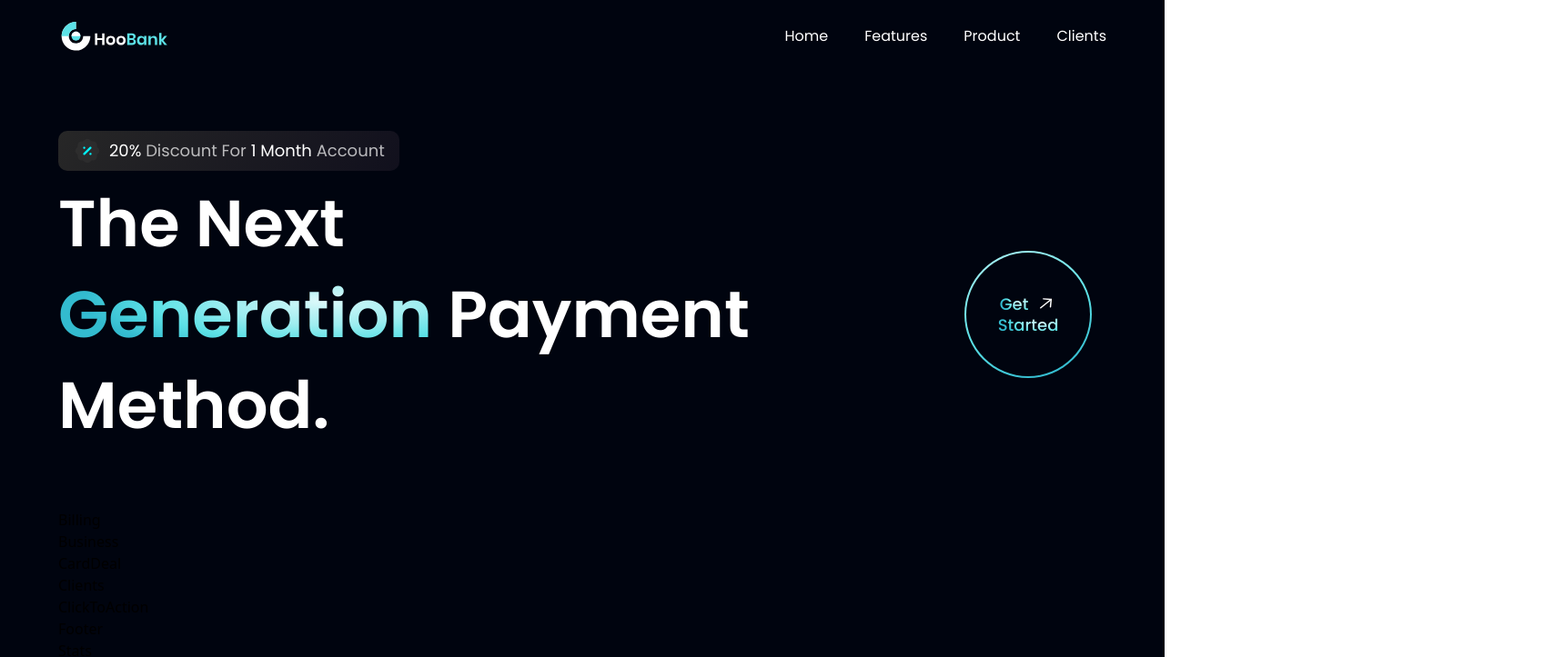
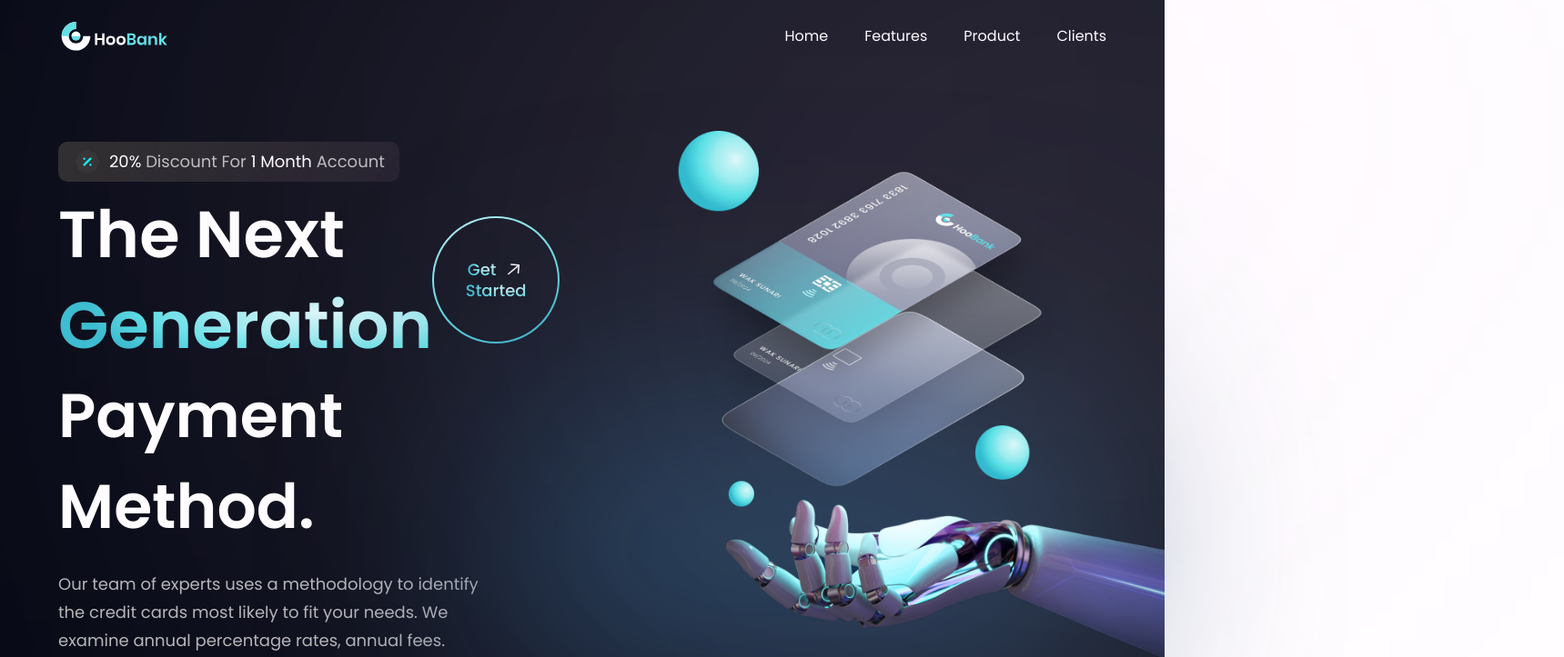
Before and after one commit to Richie1136/BusinessApp, a React (Create React App) app in the folder businessapp/: page / in a window 1280 px wide. Shown: the top 723 px of the page at 91% size, 1719 px wide, since content can reach past the window. Built offline with nearby package versions, Linux system fonts and the light colour scheme.

Commit message:
Adding more detail to the Hero component including different gradients

```diff
--- a/businessapp/src/components/hero/Hero.js
+++ b/businessapp/src/components/hero/Hero.js
@@ -15,11 +15,23 @@
       <div className="flex flex-row justify-between items-center w-full">
         <h1 className="flex-1 font-poppins font-semibold ss:text-[72px] text-[52px] text-white ss:leading-[100px] leading-[75px]">The Next <br className="sm:block hidden" /> {" "}
           <span className="text-gradient">Generation</span> {" "}
-          Payment Method.</h1>
+        </h1>
         <div className="ss:flex hidden md:mr-4 mr-0">
           <GetStarted />
         </div>
       </div>
+      <h1 className="font-poppins font-semibold ss:text-[68px] text-[52px] text-white ss:leading-[100px] leading-[75px] w-full">
+        Payment Method.
+      </h1>
+      <p className={`${styles.paragraph} max-w-[470px] mt-5`}>Our team of experts uses a methodology to identify the credit cards
+        most likely to fit your needs. We examine annual percentage rates,
+        annual fees.</p>
+    </div>
+    <div className="">
+      <img className="w-[100%] h-[100%] relative z-[5]" src={robot} alt='robot img' />
+      <div className="absolute z-[0] w-[40%] h-[35%] top-0 pink-gradient" />
+      <div className="absolute z-[1] w-[80%] h-[80%] rounded-full bottom-40 white-gradient" />
+      <div className="absolute z-[0] w-[50%] h-[50%] right-20 bottom-20 blue-gradient" />
     </div>
   </section>
 )
```
